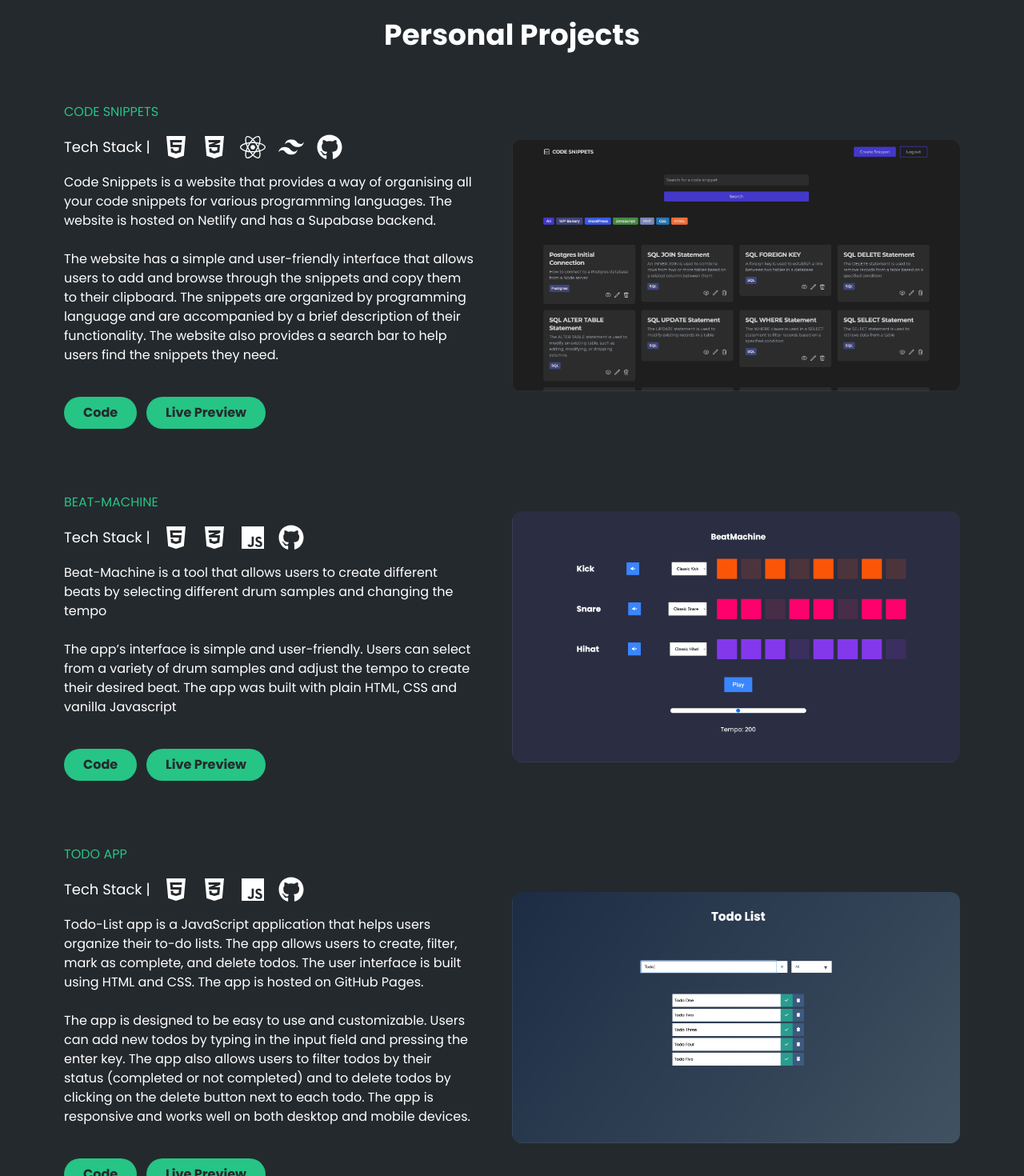
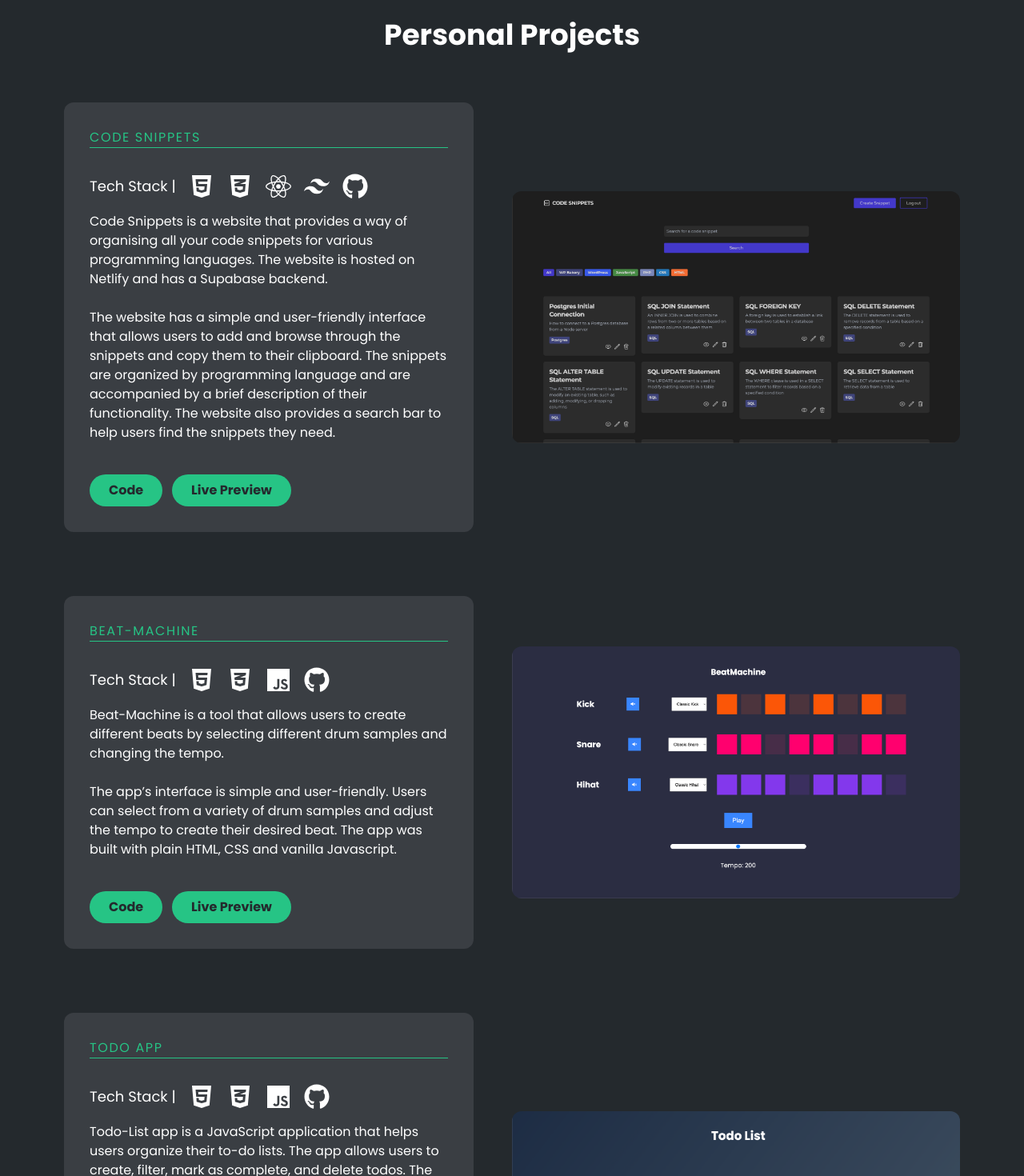
Before and after one commit to HamimMahdie/portfolio-web, a React (Vite) app: page / in a window 1280 px wide. Shown: the part 1340-2810 px from the top of the page at 80% size. Built offline with nearby package versions, Linux system fonts and the light colour scheme.

Commit message:
adding background to project cards

```diff
--- a/src/App.jsx
+++ b/src/App.jsx
@@ -1,8 +1,8 @@
 import './App.css'
 
+// Component Imports
 import Navbar from "./components/Navbar.jsx";
 import Header from "./components/Header.jsx";
-import About from "./components/About.jsx";
 import Skills from "./components/Skills.jsx";
 import Projects from "./components/Projects.jsx";
 import Work from "./components/Work.jsx";
--- a/src/components/Clients.jsx
+++ b/src/components/Clients.jsx
@@ -1,5 +1,6 @@
 import React from 'react';
 
+// Image Imports
 import Arrow from "../assets/arrow-logo-white.png"
 import Alveo from "../assets/alveo-logo-white.png"
 import Ugp from "../assets/ugp-white-logo.png"
--- a/src/components/Projects.jsx
+++ b/src/components/Projects.jsx
@@ -1,5 +1,6 @@
 import React from 'react';
 
+// Image Imports
 import CodeSnippets from "../assets/codesnippets.png"
 import BeatMachine from "../assets/beatmachine.png"
 import TodoApp from "../assets/todoapp.png"
@@ -11,8 +12,9 @@ const Projects = () => {
                 <h2 className="text-4xl font-bold mb-16 text-center">Personal Projects</h2>
                 <div className="flex flex-col lg:flex-row lg:flex-row-reverse gap-12 items-center mb-20">
                     <img className="rounded-xl lg:w-[50%]" src={CodeSnippets}/>
-                    <div>
-                        <h3 className="text-theme-red mb-4">CODE SNIPPETS</h3>
+                    <div className="bg-card-bg p-8 rounded-xl">
+                        <h3 className="text-theme-red tracking-widest">CODE SNIPPETS</h3>
+                        <hr className="text-theme-red mb-8"/>
                         <div className="flex gap-4 items-center mb-4">
                             <p className="text-lg">Tech Stack | </p>
                             <svg xmlns="http://www.w3.org/2000/svg"
@@ -77,8 +79,9 @@ const Projects = () => {
                 </div>
                 <div className="flex flex-col lg:flex-row lg:flex-row-reverse gap-12 items-center mb-20">
                     <img className="rounded-xl lg:w-[50%]" src={BeatMachine}/>
-                    <div>
-                        <h3 className="text-theme-red mb-4">BEAT-MACHINE</h3>
+                    <div className="bg-card-bg p-8 rounded-xl">
+                        <h3 className="text-theme-red tracking-widest">BEAT-MACHINE</h3>
+                        <hr className="text-theme-red mb-8"/>
                         <div className="flex gap-4 items-center mb-4">
                             <p className="text-lg">Tech Stack | </p>
                             <svg xmlns="http://www.w3.org/2000/svg"
@@ -111,24 +114,32 @@ const Projects = () => {
                             </svg>
                         </div>
                         <p> Beat-Machine is a tool that allows users to create different beats by selecting different
-                            drum samples and changing the tempo</p> <br/>
+                            drum samples and changing the tempo.</p> <br/>
                         <p>The app’s interface is simple and user-friendly. Users can select from a variety of drum
                             samples and adjust the tempo to create their desired beat. The app was built with plain
-                            HTML, CSS and vanilla Javascript</p>
+                            HTML, CSS and vanilla Javascript.</p>
                         <div className="flex gap-3">
-                            <a href="https://github.com/LukeAndrewColeman/Beat-Machine" target="_blank" className="hover:scale-105">
-                                <button className="py-2 px-6 mt-10 bg-theme-red rounded-3xl text-[#24292D] font-bold">Code</button>
+                            <a href="https://github.com/LukeAndrewColeman/Beat-Machine" target="_blank"
+                               className="hover:scale-105">
+                                <button
+                                    className="py-2 px-6 mt-10 bg-theme-red rounded-3xl text-[#24292D] font-bold">Code
+                                </button>
                             </a>
-                            <a href="https://lukeandrewcoleman.github.io/Beat-Machine/" target="_blank" className="hover:scale-105">
-                                <button className="py-2 px-6 mt-10 bg-theme-red rounded-3xl text-[#24292D] font-bold">Live Preview</button>
+                            <a href="https://lukeandrewcoleman.github.io/Beat-Machine/" target="_blank"
+                               className="hover:scale-105">
+                                <button
+                                    className="py-2 px-6 mt-10 bg-theme-red rounded-3xl text-[#24292D] font-bold">Live
+                                    Preview
+                                </button>
                             </a>
                         </div>
                     </div>
                 </div>
                 <div className="flex flex-col lg:flex-row lg:flex-row-reverse gap-12 items-center mb-20">
                     <img className="rounded-xl lg:w-[50%]" src={TodoApp}/>
-                    <div>
-                        <h3 className="text-theme-red mb-4">TODO APP</h3>
+                    <div className="bg-card-bg p-8 rounded-xl">
+                        <h3 className="text-theme-red tracking-widest">TODO APP</h3>
+                        <hr className="text-theme-red mb-8"/>
                         <div className="flex gap-4 items-center mb-4">
                             <p className="text-lg">Tech Stack | </p>
                             <svg xmlns="http://www.w3.org/2000/svg"
@@ -169,11 +180,18 @@ const Projects = () => {
                             button next to each todo. The app is responsive and works well on both desktop and mobile
                             devices.</p>
                         <div className="flex gap-3">
-                            <a href="https://github.com/LukeAndrewColeman/Todo-List" target="_blank" className="hover:scale-105">
-                                <button className="py-2 px-6 mt-10 bg-theme-red rounded-3xl text-[#24292D] font-bold">Code</button>
+                            <a href="https://github.com/LukeAndrewColeman/Todo-List" target="_blank"
+                               className="hover:scale-105">
+                                <button
+                                    className="py-2 px-6 mt-10 bg-theme-red rounded-3xl text-[#24292D] font-bold">Code
+                                </button>
                             </a>
-                            <a href="https://lukeandrewcoleman.github.io/Todo-List/" target="_blank" className="hover:scale-105">
-                                <button className="py-2 px-6 mt-10 bg-theme-red rounded-3xl text-[#24292D] font-bold">Live Preview</button>
+                            <a href="https://lukeandrewcoleman.github.io/Todo-List/" target="_blank"
+                               className="hover:scale-105">
+                                <button
+                                    className="py-2 px-6 mt-10 bg-theme-red rounded-3xl text-[#24292D] font-bold">Live
+                                    Preview
+                                </button>
                             </a>
                         </div>
                     </div>
--- a/src/components/Skills.jsx
+++ b/src/components/Skills.jsx
@@ -1,4 +1,6 @@
 import React from 'react';
+
+// Image Imports
 import HTML from '../assets/html.png'
 import CSS from '../assets/css.png'
 import Javascript from '../assets/javascript.png'
```
